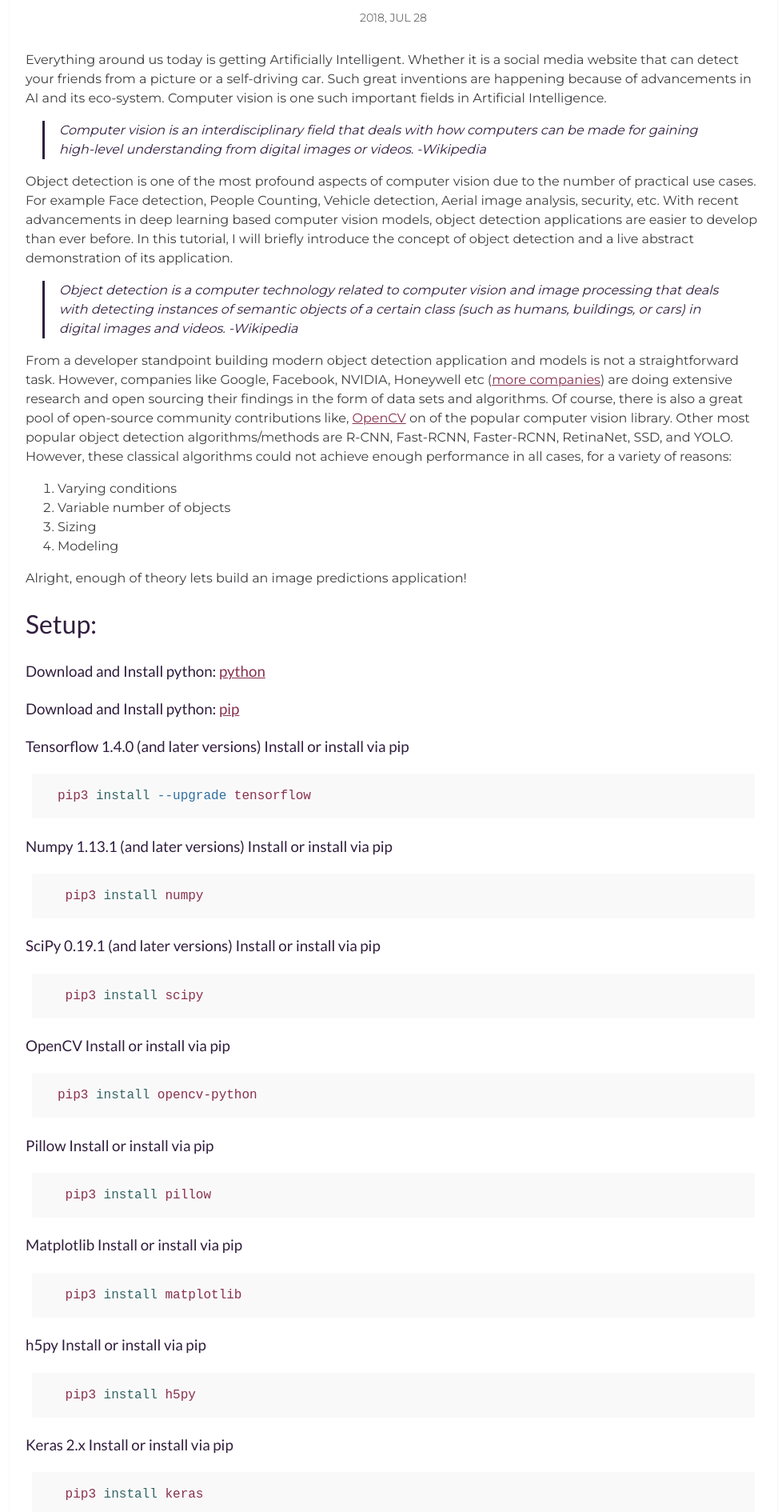
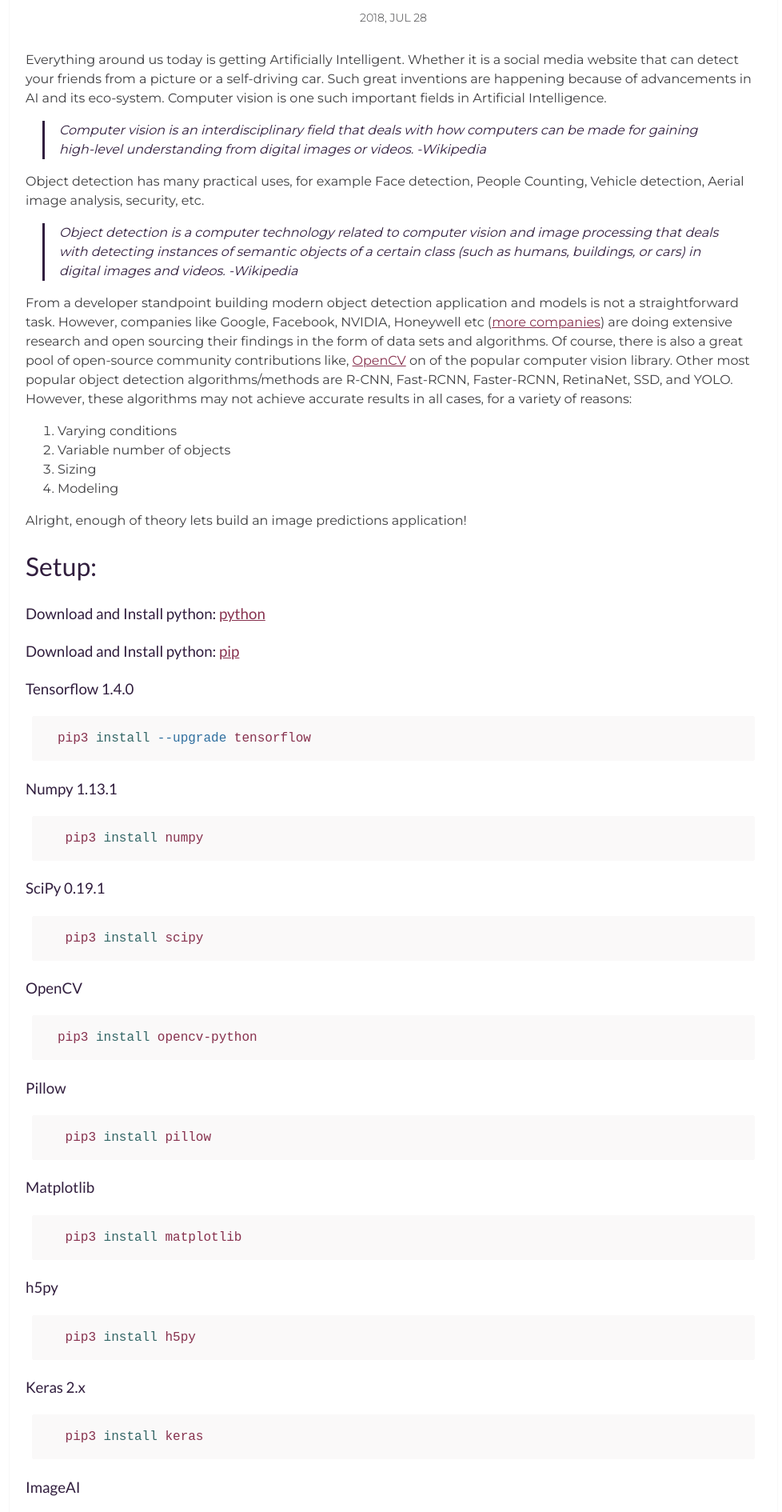
Before and after one commit to avinasherupaka/techsavi.blog, a Jekyll site: the page built from _posts/2018-07-28-Multiple-Image-Detection-Analysis-Under-20-Lines.markdown, in a window 1280 px wide. Shown: the part 605-2495 px from the top of the page at 80% size, without its empty margins (148-1126 px from the left). Built offline with Jekyll 4.4.1, drawn with Linux system fonts in a browser that asks for light colours.

Commit message:
refactor 2

````diff
--- a/_posts/2018-07-28-Multiple-Image-Detection-Analysis-Under-20-Lines.markdown
+++ b/_posts/2018-07-28-Multiple-Image-Detection-Analysis-Under-20-Lines.markdown
@@ -10,11 +10,11 @@
 
 >Computer vision is an interdisciplinary field that deals with how computers can be made for gaining high-level understanding from digital images or videos. -Wikipedia
 
-Object detection is one of the most profound aspects of computer vision due to the number of practical use cases. For example Face detection, People Counting, Vehicle detection, Aerial image analysis, security, etc. With recent advancements in deep learning based computer vision models, object detection applications are easier to develop than ever before. In this tutorial, I will briefly introduce the concept of object detection and a live abstract demonstration of its application.
+Object detection has many practical uses, for example Face detection, People Counting, Vehicle detection, Aerial image analysis, security, etc.
 
 > Object detection is a computer technology related to computer vision and image processing that deals with detecting instances of semantic objects of a certain class (such as humans, buildings, or cars) in digital images and videos. -Wikipedia
 
-From a developer standpoint building modern object detection application and models is not a straightforward task. However, companies like Google, Facebook, NVIDIA, Honeywell etc ([more companies](http://www.lengrand.fr/computer-vision-companies/)) are doing extensive research and open sourcing their findings in the form of data sets and algorithms. Of course, there is also a great pool of open-source community contributions like, [OpenCV](https://github.com/opencv/opencv) on of the popular computer vision library. Other most popular object detection algorithms/methods are R-CNN, Fast-RCNN, Faster-RCNN, RetinaNet, SSD, and YOLO. However, these classical algorithms could not achieve enough performance in all cases, for a variety of reasons:
+From a developer standpoint building modern object detection application and models is not a straightforward task. However, companies like Google, Facebook, NVIDIA, Honeywell etc ([more companies](http://www.lengrand.fr/computer-vision-companies/)) are doing extensive research and open sourcing their findings in the form of data sets and algorithms. Of course, there is also a great pool of open-source community contributions like, [OpenCV](https://github.com/opencv/opencv) on of the popular computer vision library. Other most popular object detection algorithms/methods are R-CNN, Fast-RCNN, Faster-RCNN, RetinaNet, SSD, and YOLO. However, these algorithms may not achieve accurate results in all cases, for a variety of reasons:
 
 1. Varying conditions
 2. Variable number of objects
@@ -27,35 +27,35 @@
 
 ### Download and Install python: [python](https://www.python.org/downloads/)
 ### Download and Install python: [pip](https://pip.pypa.io/en/stable/installing/)
-### Tensorflow 1.4.0 (and later versions) Install or install via pip
+### Tensorflow 1.4.0
 ```bash
 pip3 install --upgrade tensorflow
 ```
-### Numpy 1.13.1 (and later versions) Install or install via pip
+### Numpy 1.13.1
  ```bash
  pip3 install numpy
  ```
-### SciPy 0.19.1 (and later versions) Install or install via pip
+### SciPy 0.19.1
  ```bash
  pip3 install scipy
  ```
-### OpenCV Install or install via pip
+### OpenCV
 ```bash
 pip3 install opencv-python
 ```
-### Pillow Install or install via pip
+### Pillow
  ```bash
  pip3 install pillow
  ```
-### Matplotlib Install or install via pip
+### Matplotlib
  ```bash
  pip3 install matplotlib
  ```
-### h5py Install or install via pip
+### h5py
  ```bash
  pip3 install h5py
  ```
-### Keras 2.x Install or install via pip
+### Keras 2.x
  ```bash
  pip3 install keras
  ```
````
